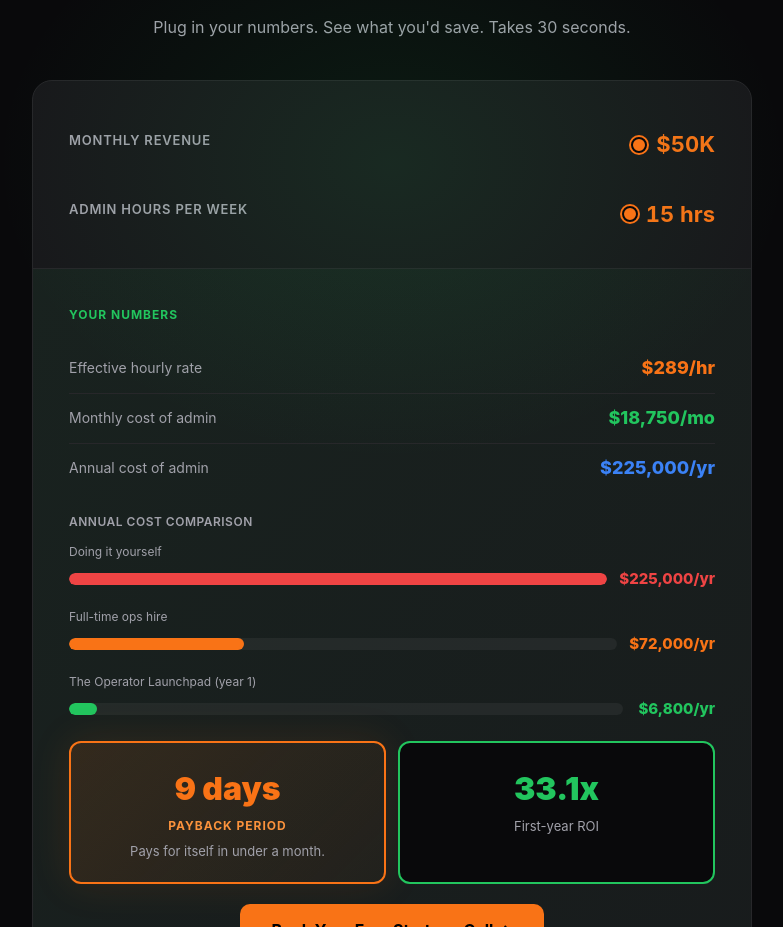
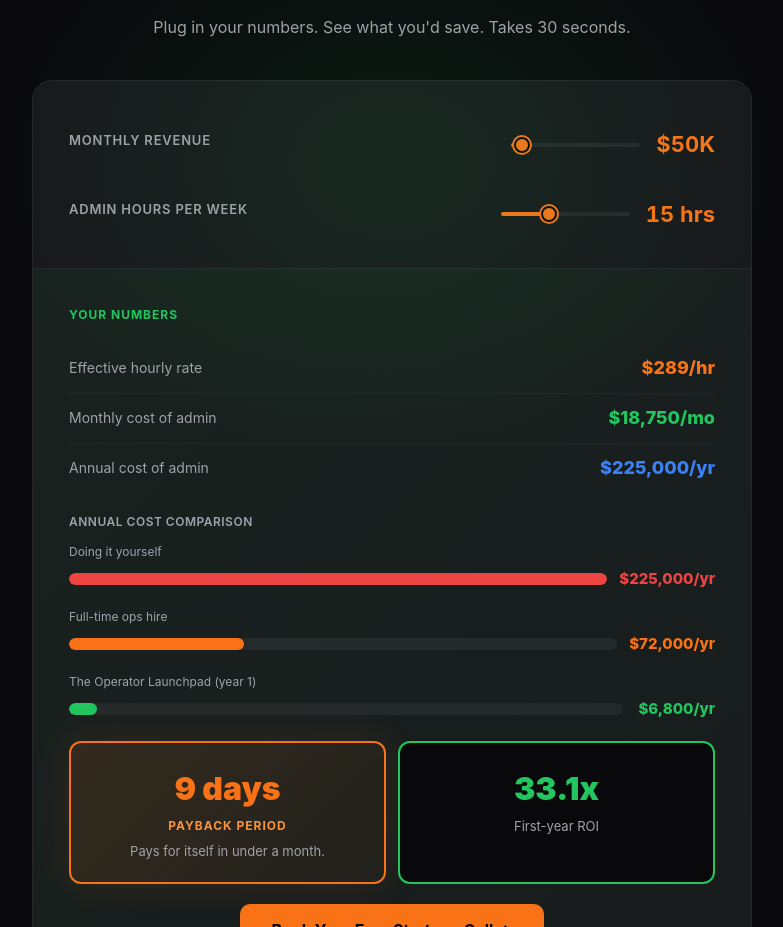
Before and after one commit to PulpSense/launch-funnels, a Next.js app: page /ai-os in a window 1280 px wide. Shown: the part 3866-4793 px from the top of the page, without its empty margins (248-1031 px from the left). Built offline with nearby package versions, Linux system fonts and the light colour scheme.

Commit message:
fix: revert to native slider, orange fill via bg gradient, value right of track (#65)
Co-authored-by: Clankers <clankers@Santis-Mac-mini.local>

```diff
--- a/src/app/ai-os/AIOsClient.tsx
+++ b/src/app/ai-os/AIOsClient.tsx
@@ -468,25 +468,22 @@ export default function AIOsClient() {
             <div className={s.calcInputs}>
               {/* Revenue slider */}
               {(() => {
-                const revStops = [25000,100000,200000,300000,400000,500000,600000,700000,800000,900000,1000000];
                 const revMin = 25000, revMax = 1000000;
                 const revPct = (revenue - revMin) / (revMax - revMin) * 100;
                 const revLabel = revenue >= 1000000 ? '$1M' : `$${revenue/1000}K`;
+                const revBg = `linear-gradient(to right, #f97316 0%, #f97316 ${revPct}%, #27272a ${revPct}%, #27272a 100%)`;
                 return (
                   <div className={s.calcRow}>
                     <span className={s.calcLabelText}>Monthly revenue</span>
                     <div className={s.sliderWithValue}>
-                      <div className={s.customSlider}>
-                        <div className={s.customTrack}>
-                          <div className={s.customFill} style={{width: `${revPct}%`}} />
-                          {revStops.map(stop => {
-                            const pct = (stop - revMin) / (revMax - revMin) * 100;
-                            return <div key={stop} className={`${s.stopDot} ${stop <= revenue ? s.stopDotActive : ''}`} style={{left: `${pct}%`}} />;
-                          })}
-                          <div className={s.customThumb} style={{left: `${revPct}%`}} />
-                        </div>
-                        <input type="range" min={revMin} max={revMax} step={25000} value={revenue} onChange={(e) => setRevenue(Number(e.target.value))} className={s.hiddenRange} />
-                      </div>
+                      <input
+                        type="range"
+                        min={revMin} max={revMax} step={25000}
+                        value={revenue}
+                        onChange={(e) => setRevenue(Number(e.target.value))}
+                        className={s.calcSlider}
+                        style={{background: revBg}}
+                      />
                       <span className={s.calcLabelValue}>{revLabel}</span>
                     </div>
                   </div>
@@ -495,24 +492,21 @@ export default function AIOsClient() {
 
               {/* Hours slider */}
               {(() => {
-                const hrStops = [1,5,10,15,20,25,30,35,40];
                 const hrMin = 1, hrMax = 40;
                 const hrPct = (adminHours - hrMin) / (hrMax - hrMin) * 100;
+                const hrBg = `linear-gradient(to right, #f97316 0%, #f97316 ${hrPct}%, #27272a ${hrPct}%, #27272a 100%)`;
                 return (
                   <div className={s.calcRow}>
                     <span className={s.calcLabelText}>Admin hours per week</span>
                     <div className={s.sliderWithValue}>
-                      <div className={s.customSlider}>
-                        <div className={s.customTrack}>
-                          <div className={s.customFill} style={{width: `${hrPct}%`}} />
-                          {hrStops.map(stop => {
-                            const pct = (stop - hrMin) / (hrMax - hrMin) * 100;
-                            return <div key={stop} className={`${s.stopDot} ${stop <= adminHours ? s.stopDotActive : ''}`} style={{left: `${pct}%`}} />;
-                          })}
-                          <div className={s.customThumb} style={{left: `${hrPct}%`}} />
-                        </div>
-                        <input type="range" min={hrMin} max={hrMax} step={1} value={adminHours} onChange={(e) => setAdminHours(Number(e.target.value))} className={s.hiddenRange} />
-                      </div>
+                      <input
+                        type="range"
+                        min={hrMin} max={hrMax} step={1}
+                        value={adminHours}
+                        onChange={(e) => setAdminHours(Number(e.target.value))}
+                        className={s.calcSlider}
+                        style={{background: hrBg}}
+                      />
                       <span className={s.calcLabelValue}>{adminHours} hrs</span>
                     </div>
                   </div>
--- a/src/app/ai-os/page.module.css
+++ b/src/app/ai-os/page.module.css
@@ -1481,13 +1481,11 @@
 .calcSlider {
   -webkit-appearance: none;
   appearance: none;
-  width: 100%;
-  height: 6px;
-  border-radius: 3px;
-  background: #27272a;
+  flex: 1;
+  height: 4px;
+  border-radius: 2px;
   outline: none;
   cursor: pointer;
-  accent-color: #f97316;
 }
 
 .calcSlider::-webkit-slider-thumb {
@@ -1500,6 +1498,12 @@
   cursor: pointer;
   border: 2px solid #09090b;
   box-shadow: 0 0 0 2px #f97316;
+  margin-top: -6px;
+}
+
+.calcSlider::-webkit-slider-runnable-track {
+  height: 4px;
+  border-radius: 2px;
 }
 
 .calcSlider::-moz-range-thumb {
@@ -1512,6 +1516,25 @@
   box-shadow: 0 0 0 2px #f97316;
 }
 
+.calcSlider::-moz-range-track {
+  height: 4px;
+  border-radius: 2px;
+  background: #27272a;
+}
+
+.sliderWithValue {
+  display: flex;
+  align-items: center;
+  gap: 16px;
+  margin-top: 10px;
+}
+
+.sliderWithValue .calcLabelValue {
+  min-width: 56px;
+  text-align: right;
+  flex-shrink: 0;
+}
+
 .sliderRow {
   display: flex;
   align-items: center;
@@ -1573,90 +1596,3 @@
     margin-bottom: 0;
   }
 }
-
-/* ── Custom Slider ── */
-.customSlider {
-  position: relative;
-  flex: 1;
-  min-width: 0;
-  height: 20px;
-}
-
-.customTrack {
-  position: absolute;
-  left: 0;
-  right: 0;
-  top: 50%;
-  transform: translateY(-50%);
-  height: 4px;
-  background: #27272a;
-  border-radius: 2px;
-}
-
-.customFill {
-  position: absolute;
-  left: 0;
-  top: 0;
-  height: 100%;
-  background: #f97316;
-  border-radius: 2px;
-  pointer-events: none;
-}
-
-.customThumb {
-  position: absolute;
-  top: 50%;
-  width: 16px;
-  height: 16px;
-  background: #f97316;
-  border: 2px solid #09090b;
-  box-shadow: 0 0 0 2px #f97316;
-  border-radius: 50%;
-  transform: translate(-50%, -50%);
-  pointer-events: none;
-  z-index: 3;
-}
-
-.stopDot {
-  position: absolute;
-  top: 50%;
-  width: 7px;
-  height: 7px;
-  background: #3f3f46;
-  border-radius: 50%;
-  transform: translate(-50%, -50%);
-  pointer-events: none;
-  z-index: 2;
-}
-
-.stopDotActive {
-  background: #f97316;
-}
-
-.hiddenRange {
-  position: absolute;
-  top: 0;
-  left: 0;
-  width: 100%;
-  height: 100%;
-  opacity: 0;
-  cursor: pointer;
-  margin: 0;
-  padding: 0;
-  z-index: 4;
-  -webkit-appearance: none;
-  appearance: none;
-}
-
-.sliderWithValue {
-  display: flex;
-  align-items: center;
-  gap: 16px;
-  margin-top: 10px;
-}
-
-.sliderWithValue .calcLabelValue {
-  min-width: 60px;
-  text-align: right;
-  flex-shrink: 0;
-}
```
